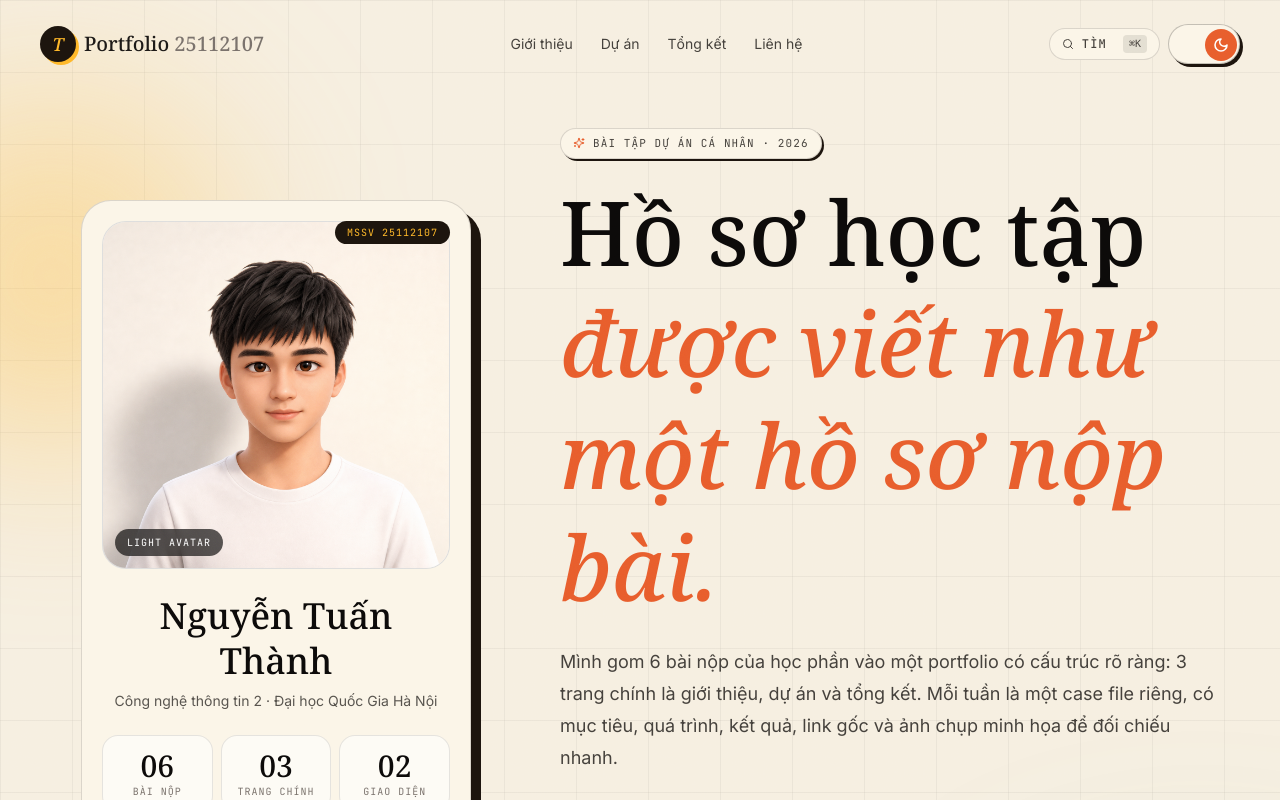
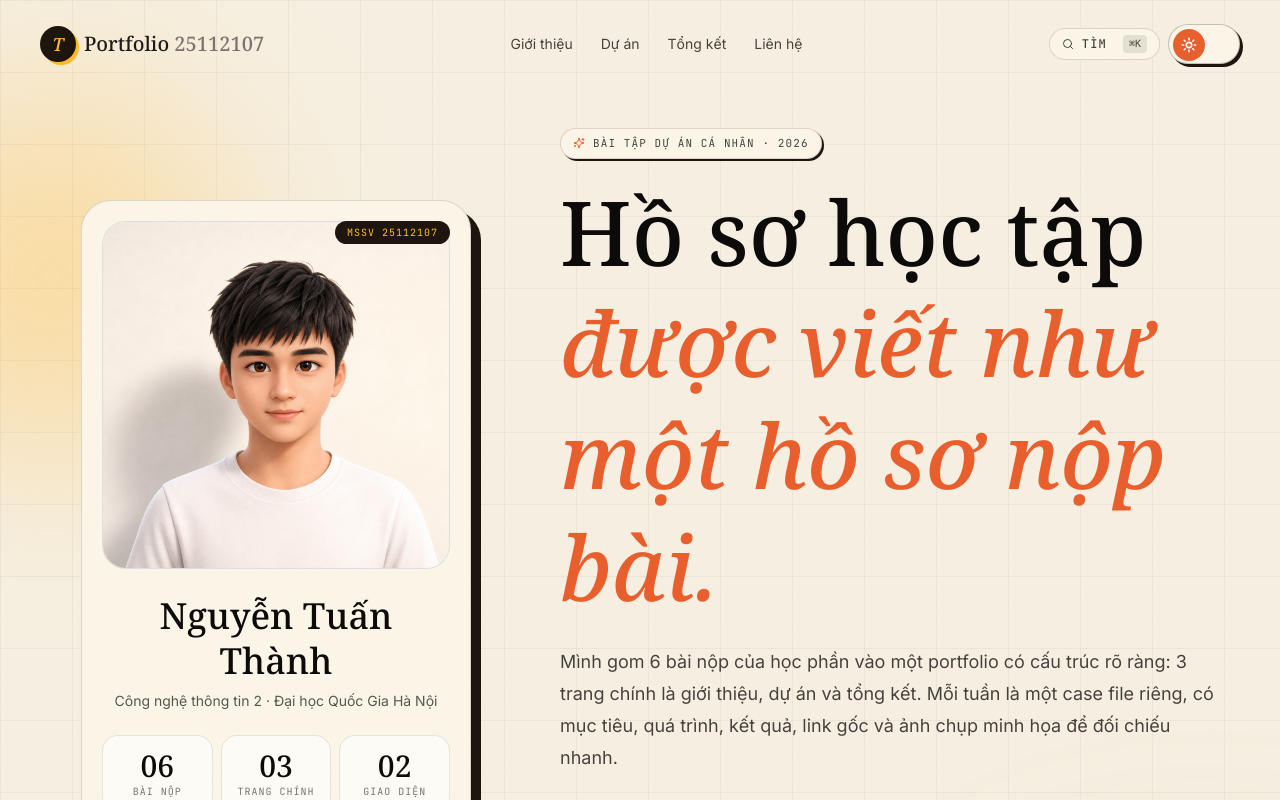
Before and after one commit to ThanhNguyn/vnu-portfolio-25112107, a React (Vite) app: page / in a window 1280 px wide. Shown: the top 800 px of the page. Built offline with nearby package versions, Linux system fonts and the light colour scheme.

Commit message:
Fix theme detection and smooth avatar switching

```diff
--- a/src/app/App.tsx
+++ b/src/app/App.tsx
@@ -45,7 +45,7 @@ const rubricSignals = [
   "Có trang giới thiệu, 6 bài nộp và trang tổng kết",
   "Mỗi bài có link gốc và ảnh chụp minh họa thật",
   "Thiết kế chạy tốt trên desktop và mobile",
-  "Có chế độ dark/light với avatar 3D riêng",
+  "Avatar 3D đồng bộ theo giao diện hệ thống",
 ];
 
 const bonusReport = {
@@ -150,14 +150,22 @@ function HeroCard() {
       </div>
 
       <div className="relative aspect-square overflow-hidden rounded-[24px] border border-stone-900/10 bg-stone-100 dark:border-white/10 dark:bg-black">
+        <AnimatePresence mode="wait" initial={false}>
+          <motion.div
+            key={dark ? "dark" : "light"}
+            initial={{ opacity: 0, scale: 1.02, filter: "blur(8px)" }}
+            animate={{ opacity: 1, scale: 1, filter: "blur(0px)" }}
+            exit={{ opacity: 0, scale: 0.99, filter: "blur(8px)" }}
+            transition={{ duration: 0.35, ease: [0.22, 1, 0.36, 1] }}
+            className="absolute inset-0"
+          >
             <ImageWithFallback
               src={dark ? avatarDark : avatarLight}
               alt={`Avatar 3D của ${student.name}`}
               className="h-full w-full object-cover"
             />
-        <div className="absolute bottom-3 left-3 rounded-full bg-black/65 px-3 py-1.5 font-mono text-[10px] uppercase tracking-widest text-white backdrop-blur">
-          {dark ? "dark avatar" : "light avatar"}
-        </div>
+          </motion.div>
+        </AnimatePresence>
       </div>
 
       <div className="mt-6 text-center">
@@ -596,7 +604,7 @@ export default function App() {
 
             <footer className="relative z-10 mx-auto flex max-w-7xl flex-col items-start justify-between gap-2 px-5 py-8 pb-28 font-mono text-xs text-stone-600 dark:text-white/50 md:flex-row md:items-center md:px-10 md:pb-8">
             <span>© 2026 {student.name} · Portfolio học phần</span>
-              <span>VNU · {student.studentId} · dark/light portfolio</span>
+            <span>VNU · {student.studentId} · portfolio</span>
           </footer>
         </motion.div>
       )}
--- a/src/app/components/theme-toggle.tsx
+++ b/src/app/components/theme-toggle.tsx
@@ -1,25 +1,14 @@
-import { useEffect, useState } from "react";
 import { Moon, Sun } from "lucide-react";
+import { useThemeMode } from "./use-theme";
 
 export function ThemeToggle() {
-  const [dark, setDark] = useState(true);
-
-  useEffect(() => {
-    const root = document.documentElement;
-    if (dark) {
-      root.classList.add("dark");
-      root.style.colorScheme = "dark";
-    } else {
-      root.classList.remove("dark");
-      root.style.colorScheme = "light";
-    }
-  }, [dark]);
+  const { isDark, toggleTheme } = useThemeMode();
 
   return (
     <button
-      onClick={() => setDark(!dark)}
+      onClick={toggleTheme}
       className="
-        group relative h-10 w-[72px] rounded-full transition-all
+        group relative h-10 w-[72px] rounded-full transition-all duration-300 ease-out
         border border-stone-900/25 bg-[#FBF5E8] shadow-[3px_3px_0_0_#1c140d] hover:shadow-[1px_1px_0_0_#1c140d] hover:translate-x-[2px] hover:translate-y-[2px]
         dark:border-white/15 dark:bg-white/5 dark:shadow-none dark:backdrop-blur dark:hover:translate-x-0 dark:hover:translate-y-0 dark:hover:border-[#FFB829]
       "
@@ -27,13 +16,13 @@ export function ThemeToggle() {
     >
       <span
         className="
-          absolute top-1 left-1 flex h-8 w-8 items-center justify-center rounded-full transition-transform duration-500
+          absolute top-1 left-1 flex h-8 w-8 items-center justify-center rounded-full transition-transform duration-300 ease-out will-change-transform
           bg-[#E85D2C] text-white
           dark:bg-[#FFB829] dark:text-black
         "
-        style={{ transform: dark ? "translateX(32px)" : "translateX(0)" }}
+        style={{ transform: isDark ? "translateX(32px)" : "translateX(0)" }}
       >
-        {dark ? <Moon size={16} strokeWidth={2.4} /> : <Sun size={16} strokeWidth={2.4} />}
+        {isDark ? <Moon size={16} strokeWidth={2.4} /> : <Sun size={16} strokeWidth={2.4} />}
       </span>
     </button>
   );
--- a/src/app/components/use-theme.ts
+++ b/src/app/components/use-theme.ts
@@ -1,14 +1,30 @@
 import { useEffect, useState } from "react";
+import { useTheme } from "next-themes";
+
+function getDocumentTheme() {
+  if (typeof document === "undefined") {
+    return "light";
+  }
+  return document.documentElement.classList.contains("dark") ? "dark" : "light";
+}
+
+export function useThemeMode() {
+  const { resolvedTheme, setTheme, theme } = useTheme();
+  const [mounted, setMounted] = useState(false);
+
+  useEffect(() => {
+    setMounted(true);
+  }, []);
+
+  const activeTheme = mounted ? resolvedTheme ?? theme : getDocumentTheme();
+  const isDark = activeTheme === "dark";
+
+  return {
+    isDark,
+    toggleTheme: () => setTheme(isDark ? "light" : "dark"),
+  };
+}
 
 export function useIsDark() {
-  const [dark, setDark] = useState(() =>
-    typeof document !== "undefined" && document.documentElement.classList.contains("dark")
-  );
-  useEffect(() => {
-    const el = document.documentElement;
-    const obs = new MutationObserver(() => setDark(el.classList.contains("dark")));
-    obs.observe(el, { attributes: true, attributeFilter: ["class"] });
-    return () => obs.disconnect();
-  }, []);
-  return dark;
+  return useThemeMode().isDark;
 }
--- a/src/main.tsx
+++ b/src/main.tsx
@@ -1,6 +1,11 @@
 
-  import { createRoot } from "react-dom/client";
-  import App from "./app/App.tsx";
-  import "./styles/index.css";
+import { createRoot } from "react-dom/client";
+import { ThemeProvider } from "next-themes";
+import App from "./app/App.tsx";
+import "./styles/index.css";
 
-  createRoot(document.getElementById("root")!).render(<App />);
+createRoot(document.getElementById("root")!).render(
+  <ThemeProvider attribute="class" defaultTheme="system" enableSystem storageKey="vnu-portfolio-theme">
+    <App />
+  </ThemeProvider>
+);
```
Lines whose indentation alone changed are shown as unchanged.
